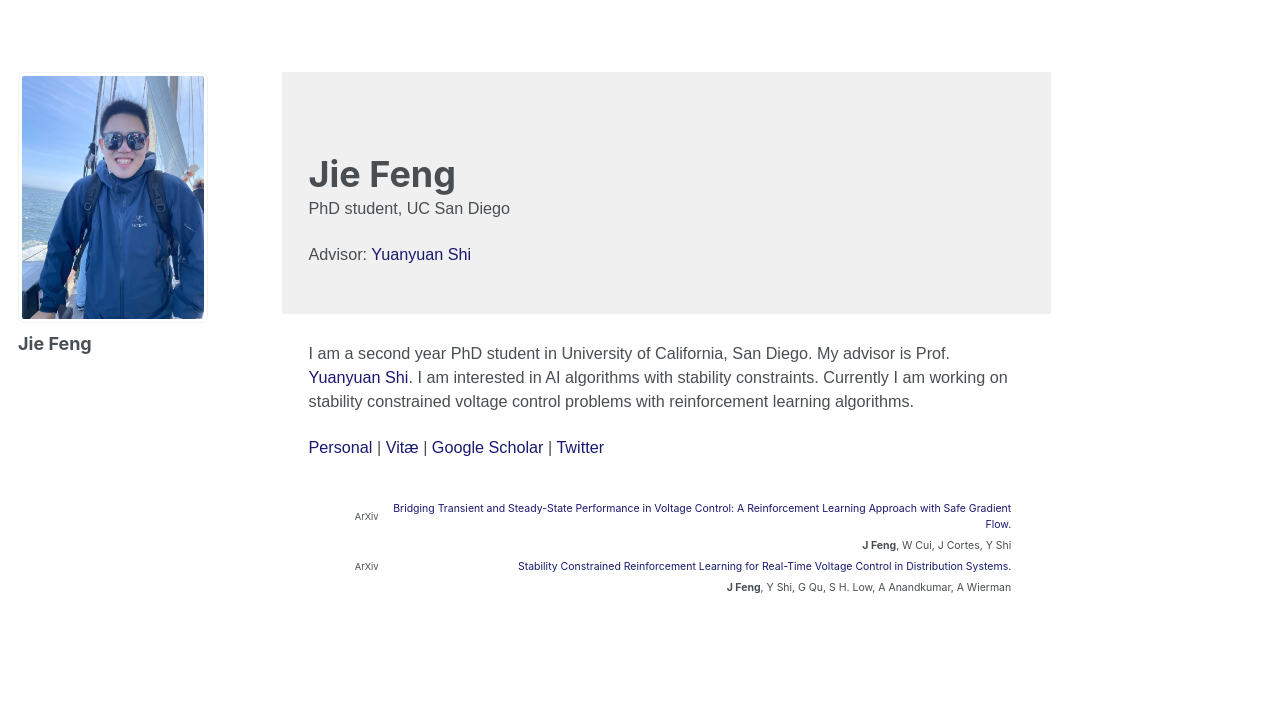
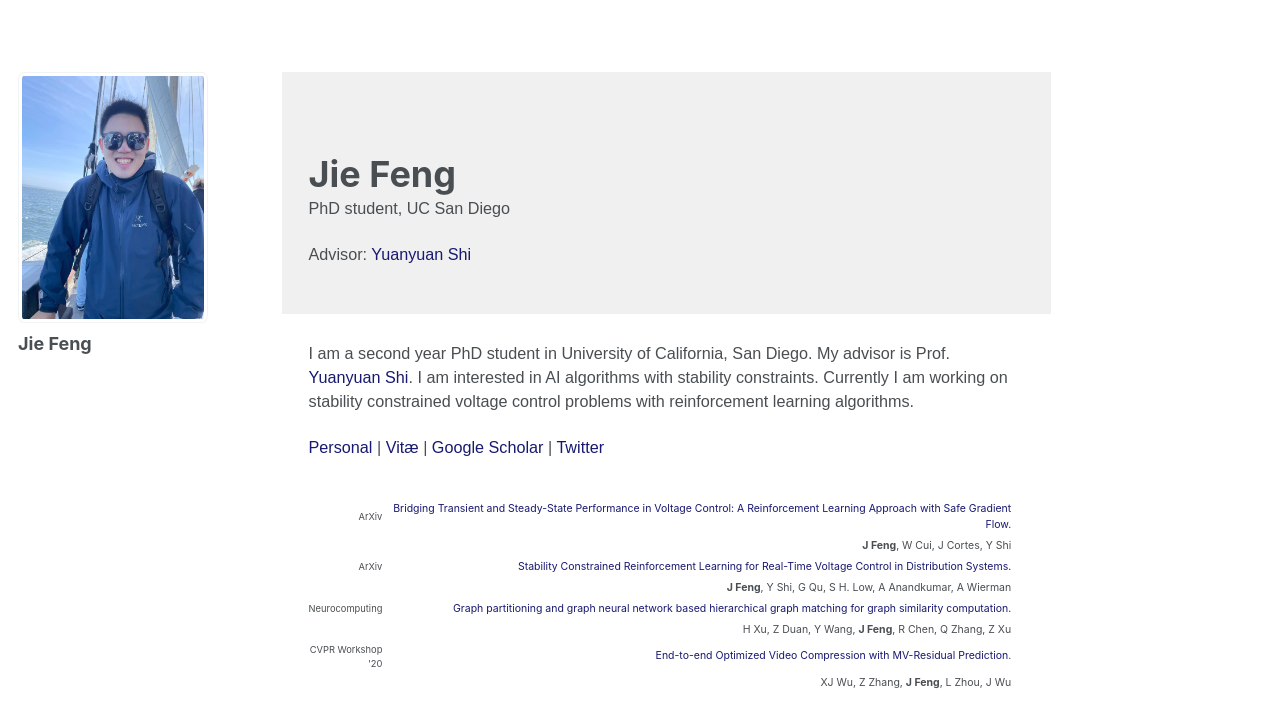
Before and after one commit to JieFeng-cse/JieFeng-cse.github.io, a Jekyll site: the page built from _pages/about.md, in a window 1280 px wide. Shown: the top 728 px of the page. Built offline with Jekyll 4.4.1, drawn with Linux system fonts in a browser that asks for light colours.

Commit message:
new arranging

```diff
--- a/_pages/about.md
+++ b/_pages/about.md
@@ -188,6 +188,22 @@ redirect_from:
           <td></td>
           <td><b>J Feng</b>, Y Shi, G Qu, S H. Low, A Anandkumar, A Wierman</td>
         </tr>
+        <tr>
+          <td style="width:80px; text-align:right; padding-right:10px; font-size:0.8em"> Neurocomputing </td>
+          <td><a href="https://arxiv.org/pdf/2005.08008" style="color:#191970" target="_blank"> Graph partitioning and graph neural network based hierarchical graph matching for graph similarity computation.</a></td>
+        </tr>
+        <tr>
+          <td></td>
+          <td>H Xu, Z Duan, Y Wang, <b>J Feng</b>, R Chen, Q Zhang, Z Xu</td>
+        </tr>
+        <tr>
+          <td style="width:80px; text-align:right; padding-right:10px; font-size:0.8em">CVPR Workshop '20</td>
+          <td><a href="http://openaccess.thecvf.com/content_CVPRW_2020/papers/w7/Wu_End-to-End_Optimized_Video_Compression_With_MV-Residual_Prediction_CVPRW_2020_paper.pdf" style="color:#191970" target="_blank">End-to-end Optimized Video Compression with MV-Residual Prediction</a>.</td>
+        </tr>
+        <tr>
+          <td></td>
+          <td>XJ Wu, Z Zhang,  <b>J Feng</b>, L Zhou, J Wu</td>
+        </tr>
         </table>
     </td>
   </tr>
```
